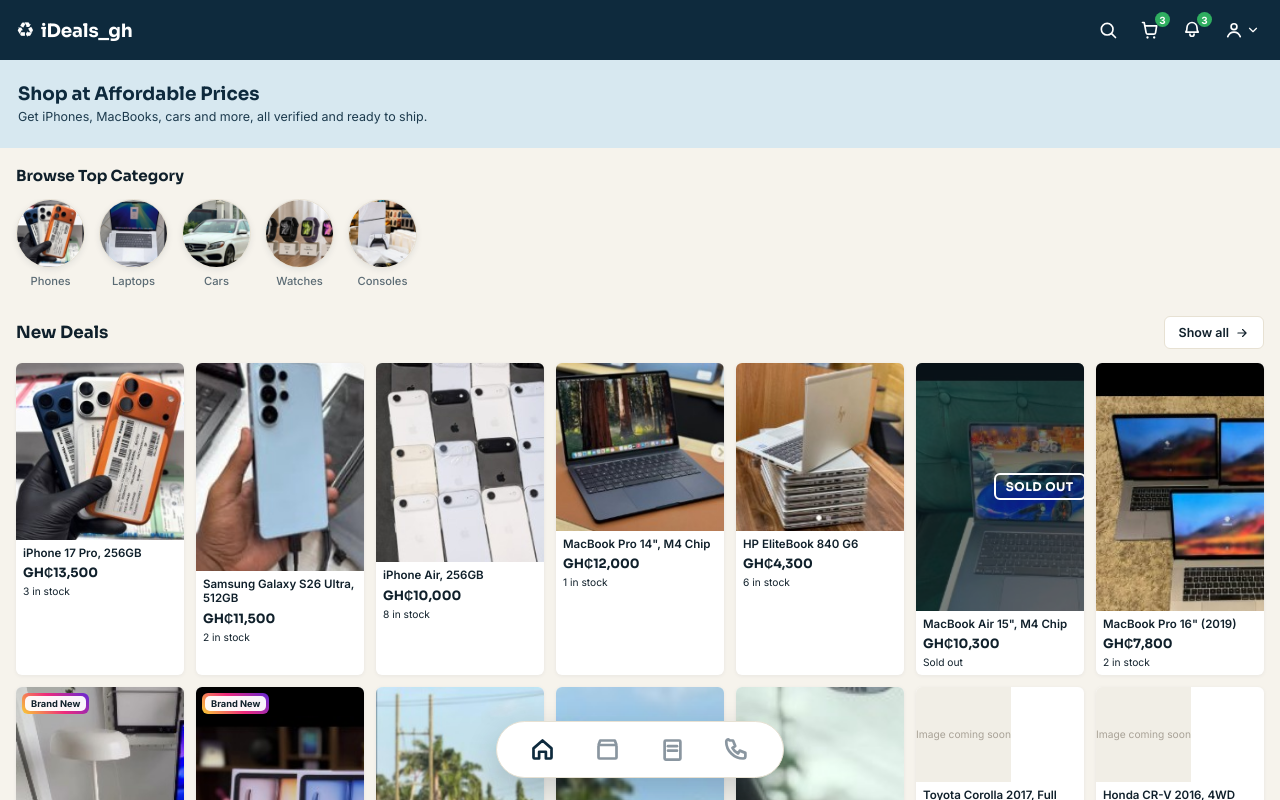
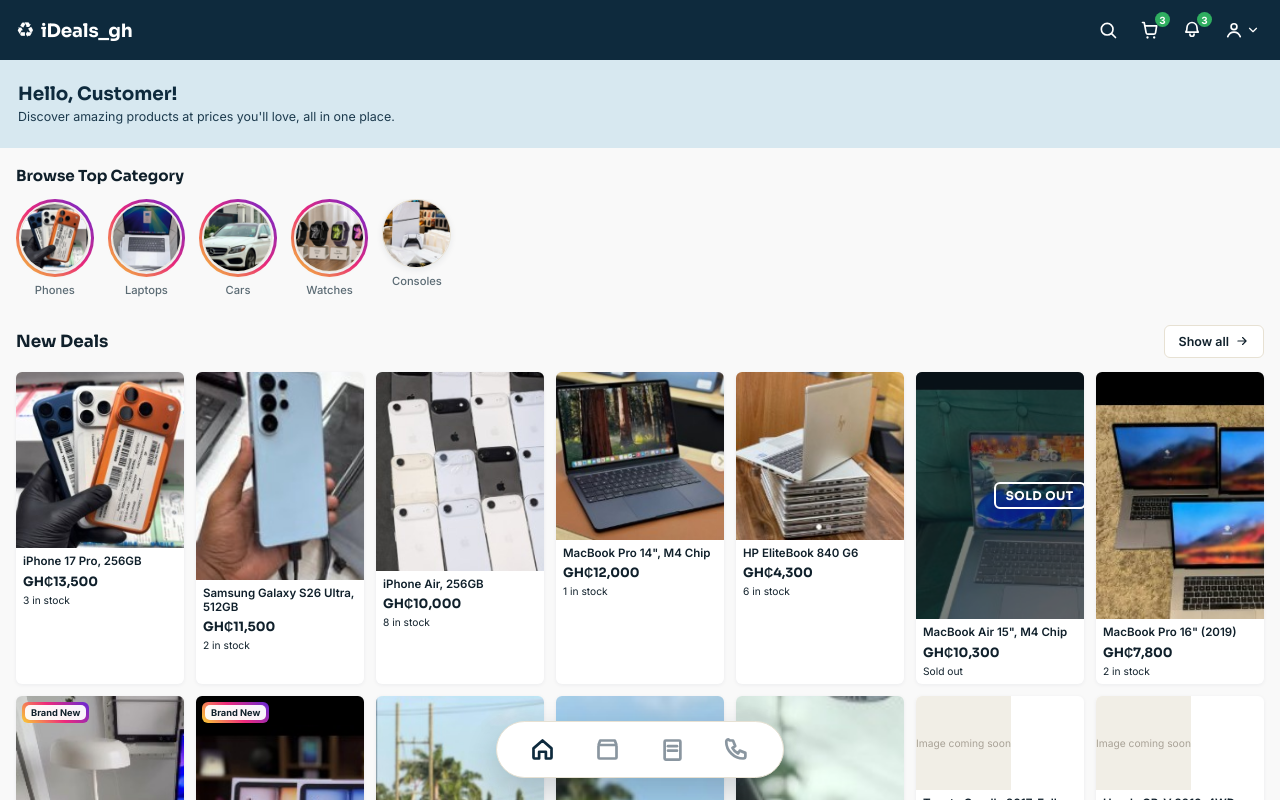
Before and after one commit to tontonvs/ideals_gh, a React (Vite) app: page / in a window 1280 px wide. Shown: the top 800 px of the page. Built offline with nearby package versions, Linux system fonts and the light colour scheme.

Commit message:
Gradient ring on category circles, #F9F9F9 bg everywhere, 2s page skeletons, launch splash animation

```diff
--- a/src/App.tsx
+++ b/src/App.tsx
@@ -1,8 +1,11 @@
+import { useState } from "react";
 import { BrowserRouter, Routes, Route } from "react-router-dom";
 import TopNav from "./components/TopNav";
 import BottomNav from "./components/BottomNav";
 import ProductDetailOverlay from "./components/ProductDetailOverlay";
 import ScrollToTop from "./components/ScrollToTop";
+import SplashScreen from "./components/SplashScreen";
+import PageLoadWrapper from "./components/PageLoadWrapper";
 import Home from "./pages/Home";
 import Shop from "./pages/Shop";
 import Orders from "./pages/Orders";
@@ -13,6 +16,8 @@
 import { ProductOverlayProvider } from "./context/ProductOverlayContext";
 
 export default function App() {
+  const [showSplash, setShowSplash] = useState(true);
+
   return (
     <CartProvider>
       <ProductOverlayProvider>
@@ -22,11 +27,46 @@
             <TopNav />
             <div className="page-content">
               <Routes>
-                <Route path="/" element={<Home />} />
-                <Route path="/shop" element={<Shop />} />
-                <Route path="/orders" element={<Orders />} />
-                <Route path="/contact" element={<Contact />} />
-                <Route path="/cart" element={<Cart />} />
+                <Route
+                  path="/"
+                  element={
+                    <PageLoadWrapper>
+                      <Home />
+                    </PageLoadWrapper>
+                  }
+                />
+                <Route
+                  path="/shop"
+                  element={
+                    <PageLoadWrapper>
+                      <Shop />
+                    </PageLoadWrapper>
+                  }
+                />
+                <Route
+                  path="/orders"
+                  element={
+                    <PageLoadWrapper>
+                      <Orders />
+                    </PageLoadWrapper>
+                  }
+                />
+                <Route
+                  path="/contact"
+                  element={
+                    <PageLoadWrapper>
+                      <Contact />
+                    </PageLoadWrapper>
+                  }
+                />
+                <Route
+                  path="/cart"
+                  element={
+                    <PageLoadWrapper>
+                      <Cart />
+                    </PageLoadWrapper>
+                  }
+                />
                 <Route
                   path="/profile"
                   element={<PlaceholderPage title="Profile" />}
@@ -38,6 +78,7 @@
           <ProductDetailOverlay />
         </BrowserRouter>
       </ProductOverlayProvider>
+      {showSplash && <SplashScreen onFinish={() => setShowSplash(false)} />}
     </CartProvider>
   );
 }
--- a/src/components/CategoryCircles.tsx
+++ b/src/components/CategoryCircles.tsx
@@ -9,16 +9,41 @@
   consoles: "/categories/console.jpg",
 };
 
+// Most circles get the gradient ring (mirrors Instagram's story ring);
+// leaving one plain adds a bit of realistic variety. A couple of the
+// ringed circles also get three tiny "break" dots cut into the ring.
+const RINGED_CATEGORIES = new Set(["phones", "laptops", "cars", "accessories"]);
+const BROKEN_RING_CATEGORIES = new Set(["phones", "cars"]);
+
+const INSTA_GRADIENT = "linear-gradient(45deg, #f9ce34, #ee2a7b, #6228d7)";
+
 export default function CategoryCircles() {
   return (
     <section style={styles.wrap}>
       <h2 style={styles.heading}>Browse Top Category</h2>
       <div style={styles.row} className="hide-scrollbar">
-        {categoryShortcuts.map((shortcut) => (
+        {categoryShortcuts.map((shortcut) => {
+          const ringed = RINGED_CATEGORIES.has(shortcut.category);
+          const broken = BROKEN_RING_CATEGORIES.has(shortcut.category);
+
+          return (
             <Link
               key={shortcut.id}
               to={`/shop?filter=${CIRCLE_FILTER_MAP[shortcut.category] ?? "all"}`}
               style={styles.item}
+            >
+              <div
+                style={{
+                  ...styles.ringOuter,
+                  background: ringed ? INSTA_GRADIENT : "transparent",
+                  padding: ringed ? 3 : 0,
+                }}
+              >
+                <div
+                  style={{
+                    ...styles.ringGap,
+                    padding: ringed ? 1.3 : 0,
+                  }}
                 >
                   <div style={styles.circle}>
                     <img
@@ -27,9 +52,20 @@
                       style={styles.circleImage}
                     />
                   </div>
+                </div>
+
+                {broken && (
+                  <>
+                    <span style={{ ...styles.breakDot, bottom: 3, right: 12 }} />
+                    <span style={{ ...styles.breakDot, bottom: 0, right: 9 }} />
+                    <span style={{ ...styles.breakDot, bottom: -3, right: 6 }} />
+                  </>
+                )}
+              </div>
               <span style={styles.label}>{shortcut.label}</span>
             </Link>
-        ))}
+          );
+        })}
       </div>
     </section>
   );
@@ -65,6 +101,14 @@
     border: "none",
     flex: "0 0 auto",
   },
+  ringOuter: {
+    position: "relative",
+    borderRadius: "50%",
+  },
+  ringGap: {
+    background: "var(--color-bg)",
+    borderRadius: "50%",
+  },
   circle: {
     width: 69,
     height: 69,
@@ -82,6 +126,13 @@
     height: "100%",
     objectFit: "cover",
   },
+  breakDot: {
+    position: "absolute",
+    width: 3,
+    height: 3,
+    borderRadius: "50%",
+    background: "var(--color-bg)",
+  },
   label: {
     fontSize: "0.7rem",
     fontWeight: 500,
--- /dev/null
+++ b/src/components/PageLoadWrapper.tsx
@@ -0,0 +1,64 @@
+import { useState, useEffect } from "react";
+import { useLocation } from "react-router-dom";
+import type { ReactNode } from "react";
+
+const LOAD_DURATION_MS = 2000;
+
+export default function PageLoadWrapper({ children }: { children: ReactNode }) {
+  const { pathname } = useLocation();
+  const [loading, setLoading] = useState(true);
+
+  useEffect(() => {
+    setLoading(true);
+    const timer = setTimeout(() => setLoading(false), LOAD_DURATION_MS);
+    return () => clearTimeout(timer);
+  }, [pathname]);
+
+  if (loading) {
+    return (
+      <div style={styles.wrap}>
+        <div style={{ ...styles.block, width: "45%", height: 20 }} />
+        <div style={{ ...styles.block, width: "75%", height: 12 }} />
+
+        <div style={styles.row}>
+          <div style={{ ...styles.block, flex: 1, height: 90 }} />
+          <div style={{ ...styles.block, flex: 1, height: 90 }} />
+        </div>
+
+        <div style={styles.grid}>
+          {Array.from({ length: 6 }).map((_, i) => (
+            <div key={i} style={{ ...styles.block, height: 150 }} />
+          ))}
+        </div>
+      </div>
+    );
+  }
+
+  return <>{children}</>;
+}
+
+const styles: Record<string, React.CSSProperties> = {
+  wrap: {
+    padding: "20px 16px",
+    display: "flex",
+    flexDirection: "column",
+    gap: 14,
+  },
+  block: {
+    borderRadius: "var(--radius-sm)",
+    background:
+      "linear-gradient(90deg, #ECECEC 25%, #F6F6F6 37%, #ECECEC 63%)",
+    backgroundSize: "400% 100%",
+    animation: "shimmer 1.4s ease infinite",
+  },
+  row: {
+    display: "flex",
+    gap: 12,
+    margin: "6px 0",
+  },
+  grid: {
+    display: "grid",
+    gridTemplateColumns: "repeat(auto-fill, minmax(150px, 1fr))",
+    gap: 12,
+  },
+};
--- /dev/null
+++ b/src/components/SplashScreen.tsx
@@ -0,0 +1,79 @@
+import { useEffect, useState } from "react";
+
+interface SplashScreenProps {
+  onFinish: () => void;
+}
+
+const TOTAL_DURATION_MS = 2200;
+
+export default function SplashScreen({ onFinish }: SplashScreenProps) {
+  const [exiting, setExiting] = useState(false);
+
+  useEffect(() => {
+    const exitTimer = setTimeout(() => setExiting(true), TOTAL_DURATION_MS - 350);
+    const finishTimer = setTimeout(onFinish, TOTAL_DURATION_MS);
+    return () => {
+      clearTimeout(exitTimer);
+      clearTimeout(finishTimer);
+    };
+  }, [onFinish]);
+
+  return (
+    <div style={{ ...styles.backdrop, opacity: exiting ? 0 : 1 }}>
+      <div style={styles.circle} />
+      <div style={styles.contentWrap}>
+        <span style={styles.logoText}>iDeals_gh</span>
+        <span style={styles.recycle}>&#9851;</span>
+      </div>
+    </div>
+  );
+}
+
+const styles: Record<string, React.CSSProperties> = {
+  backdrop: {
+    position: "fixed",
+    inset: 0,
+    zIndex: 200,
+    display: "flex",
+    alignItems: "center",
+    justifyContent: "center",
+    overflow: "hidden",
+    transition: "opacity 0.35s ease",
+    pointerEvents: "none",
+  },
+  circle: {
+    position: "absolute",
+    top: "50%",
+    left: "50%",
+    width: "40px",
+    height: "40px",
+    marginTop: "-20px",
+    marginLeft: "-20px",
+    borderRadius: "50%",
+    background: "var(--color-navy)",
+    animation: "splashCircleExpand 0.7s cubic-bezier(0.4, 0, 0.2, 1) forwards",
+  },
+  contentWrap: {
+    position: "relative",
+    display: "flex",
+    alignItems: "center",
+    gap: 8,
+    zIndex: 1,
+  },
+  logoText: {
+    color: "white",
+    fontFamily: "var(--font-display)",
+    fontWeight: 700,
+    fontSize: "1.7rem",
+    letterSpacing: "-0.01em",
+    opacity: 0,
+    animation: "splashTextBounce 0.6s cubic-bezier(0.34, 1.56, 0.64, 1) 0.5s forwards",
+  },
+  recycle: {
+    color: "white",
+    fontSize: "1.9rem",
+    lineHeight: 1,
+    opacity: 0,
+    animation: "splashFadeIn 0.5s ease 1s forwards",
+  },
+};
--- a/src/index.css
+++ b/src/index.css
@@ -3,7 +3,7 @@
 :root {
   --color-navy: #0E2A3D;
   --color-navy-dark: #0A1F2E;
-  --color-bg: #F6F3EC;
+  --color-bg: #F9F9F9;
   --color-card: #FFFFFF;
   --color-text-dark: #10202B;
   --color-text-muted: #5B6B74;
@@ -69,6 +69,42 @@
   display: none;
 }
 
+@keyframes splashCircleExpand {
+  from {
+    transform: scale(1);
+  }
+  to {
+    transform: scale(70);
+  }
+}
+
+@keyframes splashTextBounce {
+  0% {
+    transform: translateY(40px);
+    opacity: 0;
+  }
+  60% {
+    transform: translateY(-8px);
+    opacity: 1;
+  }
+  80% {
+    transform: translateY(4px);
+  }
+  100% {
+    transform: translateY(0);
+    opacity: 1;
+  }
+}
+
+@keyframes splashFadeIn {
+  from {
+    opacity: 0;
+  }
+  to {
+    opacity: 1;
+  }
+}
+
 .product-grid {
   display: grid;
   grid-template-columns: repeat(auto-fill, minmax(150px, 1fr));
--- a/src/pages/PlaceholderPage.tsx
+++ b/src/pages/PlaceholderPage.tsx
@@ -4,7 +4,7 @@
   title: string;
 }
 
-const SKELETON_DURATION_MS = 1400;
+const SKELETON_DURATION_MS = 2000;
 
 export default function PlaceholderPage({ title }: PlaceholderPageProps) {
   const [loading, setLoading] = useState(true);
```
Lines whose indentation alone changed are shown as unchanged.
